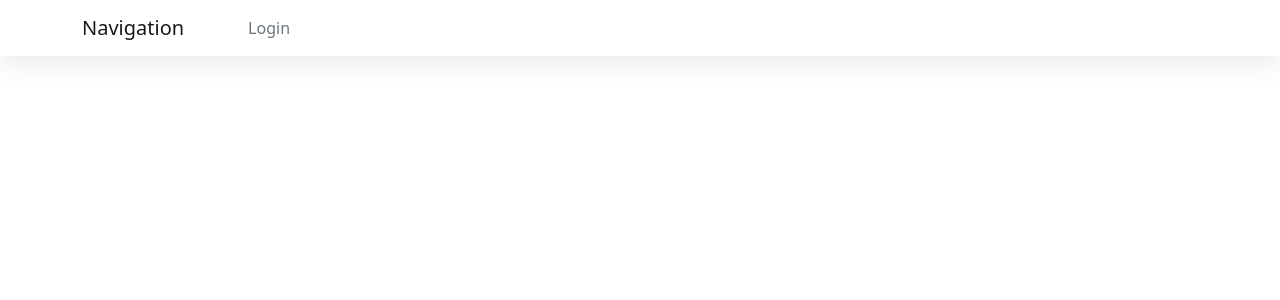
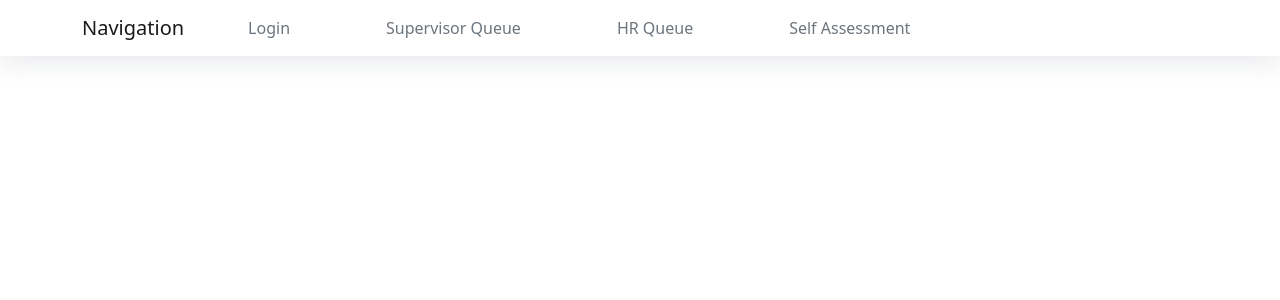
Before and after one commit to chxtrmnbo/employee_appraisal_react_ui, a React (Create React App) app: page /Assessment in a window 1280 px wide. Before the commit this address had no page. Shown: the top 300 px of the page. Built offline with nearby package versions, Linux system fonts and the light colour scheme.

Commit message:
Updated routes, navbar
Updated routes, navbar
Created Rfc ratee assessment

```diff
--- a/src/App.js
+++ b/src/App.js
@@ -3,7 +3,13 @@ import { Container } from 'react-bootstrap'
 
 //Pages
 import Login from './pages/Login'
+import SupervisorQueue from './pages/SupervisorQueue'
+import HrQueue from './pages/HrQueue'
+import RateeAssessment from './pages/RateeAssessment'
+
+// Components
 import Navigation from './components/Navbar';
+
 function App() {
   return (
     <div className="App">
@@ -11,6 +17,9 @@ function App() {
       <Container>
         <Routes>
           <Route path="/Login" element={<Login />} />
+          <Route path="/Supervisor" element={<SupervisorQueue />} />
+          <Route path="/Hr" element={<HrQueue />} />
+          <Route path="/Assessment" element={<RateeAssessment />} />
         </Routes>
       </Container>
     </div>
--- a/src/components/Navbar.js
+++ b/src/components/Navbar.js
@@ -4,14 +4,26 @@ import { Link } from 'react-router-dom';
 import { Navbar, Nav, Container, } from 'react-bootstrap'
 
 const Navigation = () => {
+
+    const navigations = [
+        { title: 'Login', route: '/Login' },
+        { title: 'Supervisor Queue', route: '/Supervisor' },
+        { title: 'HR Queue', route: '/Hr' },
+        { title: 'Self Assessment', route: '/Assessment' },
+    ]
+
     return (
         <Navbar bg="white" variant="light" style={{ boxShadow: "rgba(149, 157, 165, 0.2) 0px 8px 24px" }}>
             <Container>
                 <Navbar.Brand href="/">Navigation</Navbar.Brand>
                 <Nav className="me-auto">
-                    <Link to="/Login" className="text-decoration-none text-muted px-5">
-                        Login
-                    </Link>
+                    {
+                        navigations.map((nav, index) =>
+                            <Link to={nav.route} className="text-decoration-none text-muted px-5">
+                                {nav.title}
+                            </Link>
+                        )
+                    }
                 </Nav>
             </Container>
         </Navbar >
--- a/src/pages/RateeAssessment.js
+++ b/src/pages/RateeAssessment.js
@@ -0,0 +1,9 @@
+import React from 'react'
+
+export default function RateeAssessment() {
+    return (
+        <div>
+
+        </div>
+    )
+}
```
